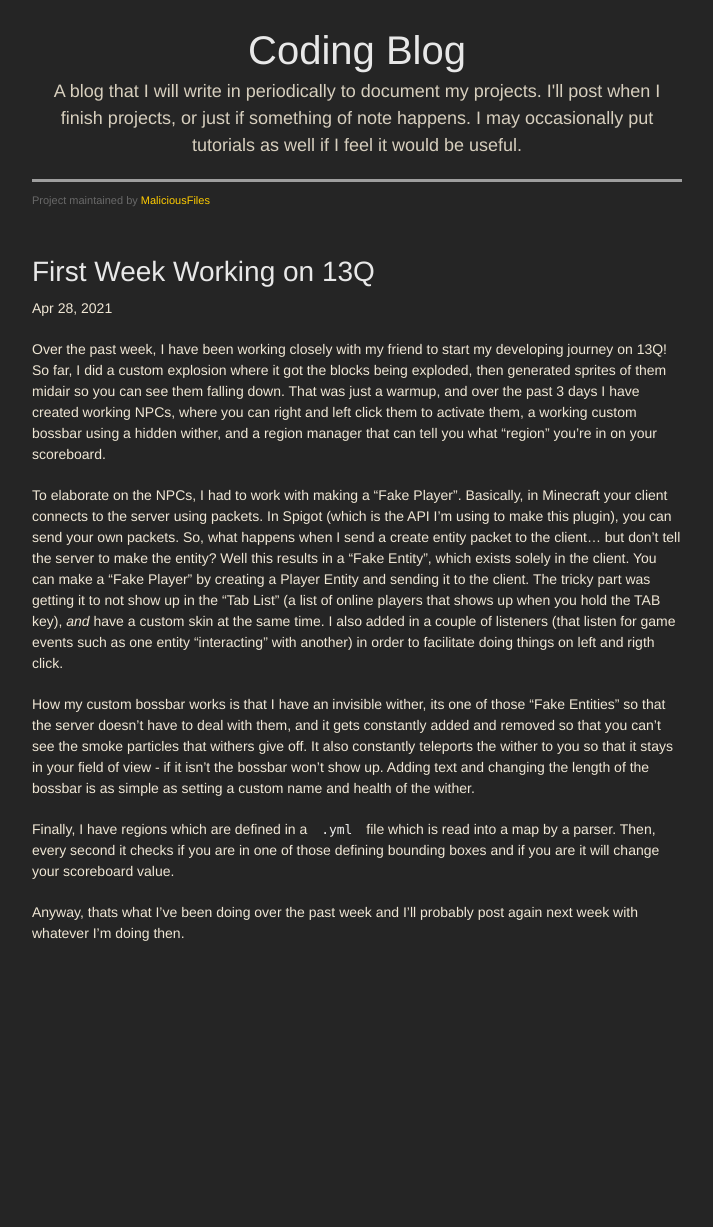
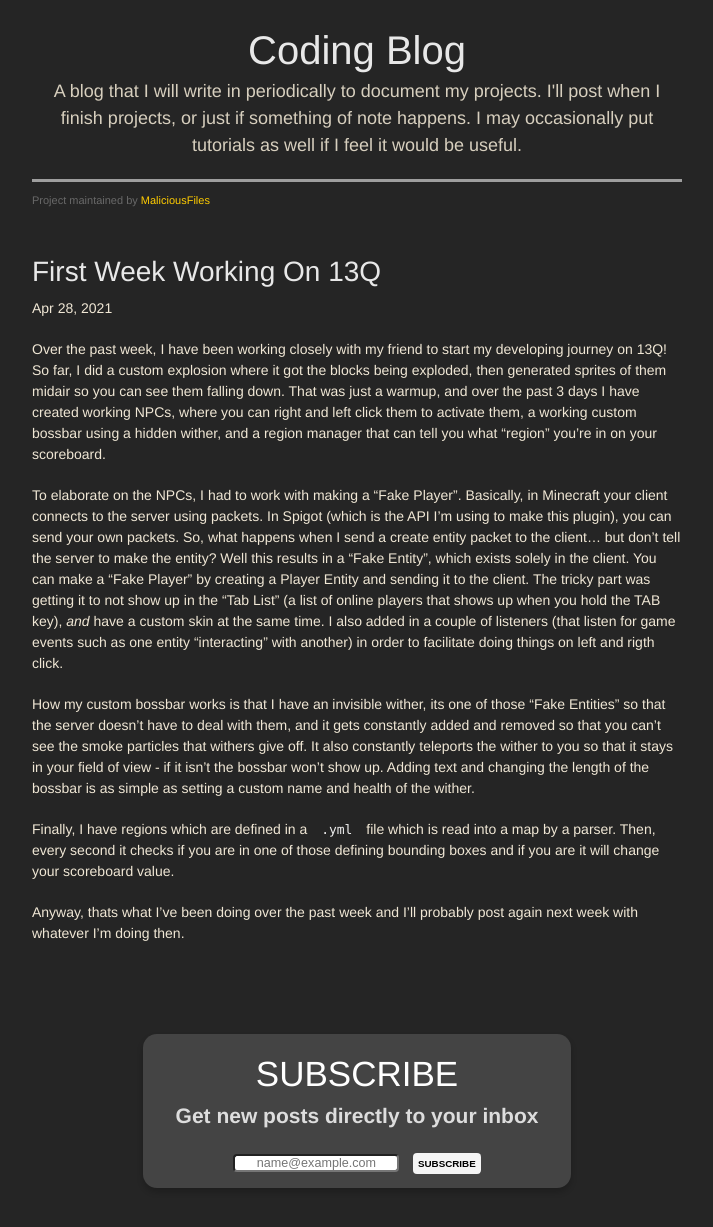
Before and after one commit to MaliciousFiles/blog, a Jekyll site: the page built from _posts/2021-04-28-first-week-working-on-13q.markdown, in a window 1280 px wide and 1304 px high, cut to the strip 68-1295 px from the top of the window. Shown: the whole strip, without its empty margins (283-996 px from the left). Built offline with Jekyll 4.4.1, drawn with Linux system fonts in a browser that asks for light colours; some web fonts are replaced; grey boxes are pictures that could not be loaded.

Commit message:
Add newsletter and new post

```diff
--- a/_layouts/default.html
+++ b/_layouts/default.html
@@ -37,7 +37,6 @@
           <hr>
           <span class="credits left">Project maintained by <a href="{{ site.github.owner_url }}">{{ site.github.owner_name }}</a></span>
         </div>
-
         {{ content }}
       </section>
 
@@ -53,5 +52,23 @@
         ga('send', 'pageview');
       </script>
     {% endif %}
-  </body>
+    </body>
+    <footer>
+        <div class="newsletter-container">
+           <h4 class="newsletter-title">Subscribe</h4>
+           <form class="newsletter-form" action="https://feedburner.google.com/fb/a/mailverify" method="post" target="popupwindow" onsubmit="var win=window.open('https://feedburner.google.com/fb/a/mailverify?uri=MaliciousFiles', 'popupwindow', 'scrollbars=yes,width=550,height=520');var timer=setInterval(function(){if (win.closed){clearInterval(timer);document.getElementsByClassName('newsletter-email')[0].value='';}},1000);return true">
+
+               <p class="newsletter-text">Get new posts directly to your inbox</p>
+
+               <input type="hidden" value="MaliciousFiles" name="uri" />
+
+               <input type="hidden" name="loc" value="en_US" />
+
+               <input class="newsletter-email" type="text" name="email" placeholder="name@example.com" />
+
+               <input class="newsletter-submit" type="submit" value="Subscribe" />
+
+           </form>
+       </div>
+   </footer>
 </html>
--- a/_posts/2021-04-28-first-week-of-13q.markdown
+++ b/_posts/2021-04-28-first-week-working-on-13q.markdown
@@ -1,6 +1,6 @@
 ---
 layout: post
-title: "First Week Working on 13Q"
+title: "First Week Working On 13Q"
 date: "2021-04-28 07:56:52 -0500"
 categories: "13Q Java Minecraft Plugin"
 ---
--- a/_posts/2021-10-02-update.markdown
+++ b/_posts/2021-10-02-update.markdown
@@ -2,6 +2,7 @@
 layout: post
 title: "Update"
 date: "2021-10-02 10:27:33 -0500"
+categories: "BTD6"
 ---
 
 Ok so... it's been a while. Now I know I said this last time, but I'm going to start posting every Saturday for real. So anyway, I'm going to mainly just update you on my coding recently! I've taken a break from Artifact, but I will get back to it eventually. I have quite a bit to get around to after I'm done with my current project.
--- a/assets/css/style.css
+++ b/assets/css/style.css
@@ -12,6 +12,69 @@ audio:not([controls]) { display: none; }
 /* Addresses styling for 'hidden' attribute not present in IE7/8/9, FF3, S4 Known issue: no IE6 support */
 [hidden] { display: none; }
 
+.newsletter-container {
+    max-width: 400px;
+    border-radius: 1em;
+    display: flex;
+    flex-direction: column;
+    padding: 1em 1em;
+    background: #444;
+    box-shadow: 0 4px 6px 0 rgba(0, 0, 0, 0.2);
+    margin: 0 auto 2em;
+}
+.newsletter-container * {
+    align-self: center;
+    padding: 0;
+}
+.newsletter-form {
+    text-align: center;
+}
+.newsletter-title {
+    font-size: 1.5em;
+    margin: 0;
+    color: #fff;
+    font-family: $lato;
+    text-transform: uppercase;
+}
+.newsletter-text {
+    font-family: $lato;
+    font-weight: 600;
+    color: #ddd;
+    text-align: center;
+}
+.newsletter-email,
+.newsletter-submit {
+    display: inline-block;
+    border-radius: 4px;
+    padding: 0;
+    align-self: center;
+}
+.newsletter-email {
+    font-family: $serif-primary;
+    text-align: center;
+    font-size: .9em;
+}
+.newsletter-submit {
+    font-size: .6em;
+    margin-left: 1em;
+    padding: 0.5em;
+    border: none;
+    background: #f5f5f5;
+    text-transform: uppercase;
+    font-weight: 600;
+}
+
+@media screen and (min-width: 400px) {
+    .newsletter-title {
+        font-size: 2.5em;
+    }
+    .newsletter-text {
+        font-size: 1.5em;
+    }
+    .newsletter-submit {
+        font-size: .7em;
+    }
+}
 /* ============================================================================= Base ========================================================================== */
 /* 1. Corrects text resizing oddly in IE6/7 when body font-size is set using em units http://clagnut.com/blog/348/#c790 2. Prevents iOS text size adjust after orientation change, without disabling user zoom www.456bereastreet.com/archive/201012/controlling_text_size_in_safari_for_ios_without_disabling_user_zoom/ */
 html { font-size: 100%; /* 1 */ -webkit-text-size-adjust: 100%; /* 2 */ -ms-text-size-adjust: 100%; /* 2 */ }
```
Also changed, not shown: _posts/2021-10-09-hunger-games-in-minecraft.markdown (added, +14 -0 lines).
